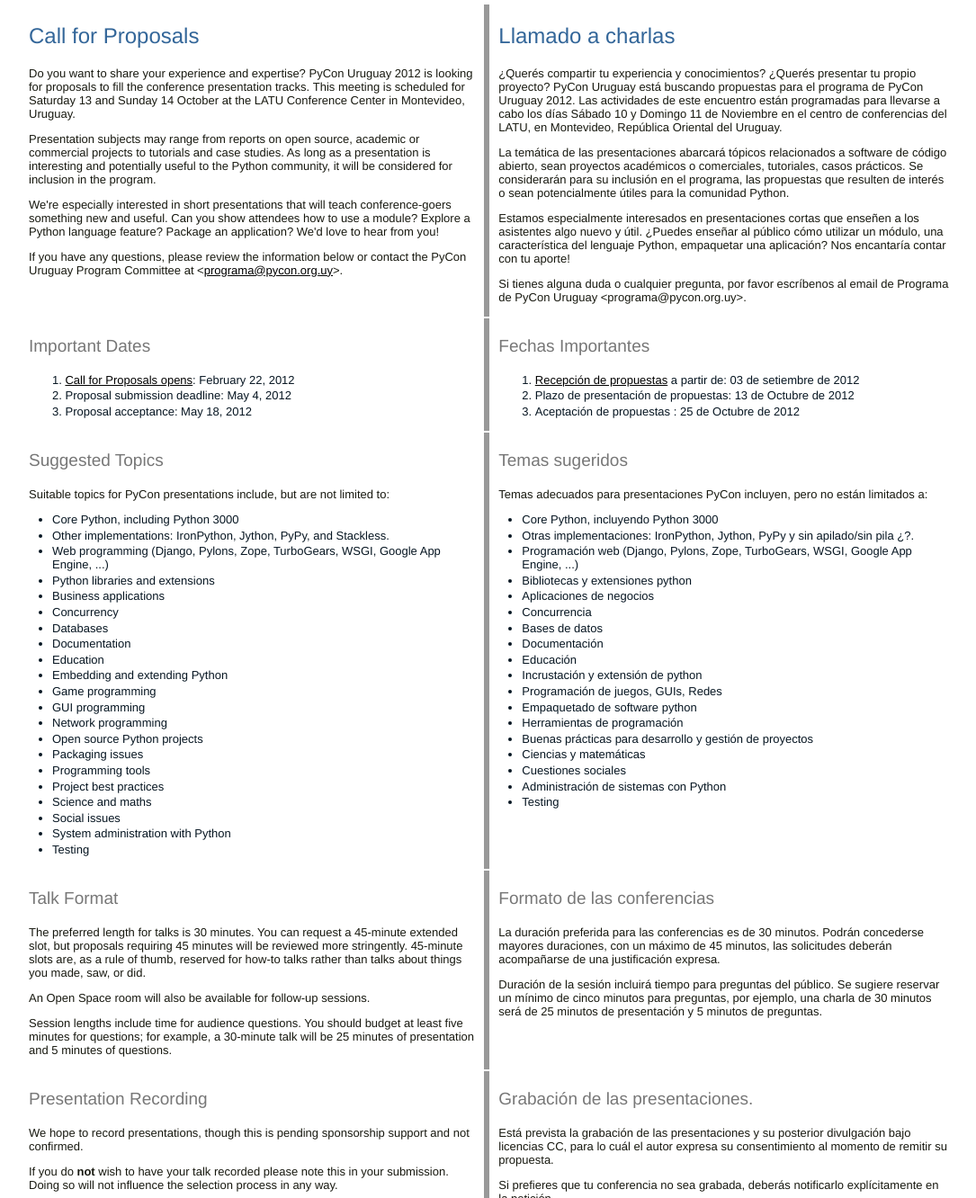
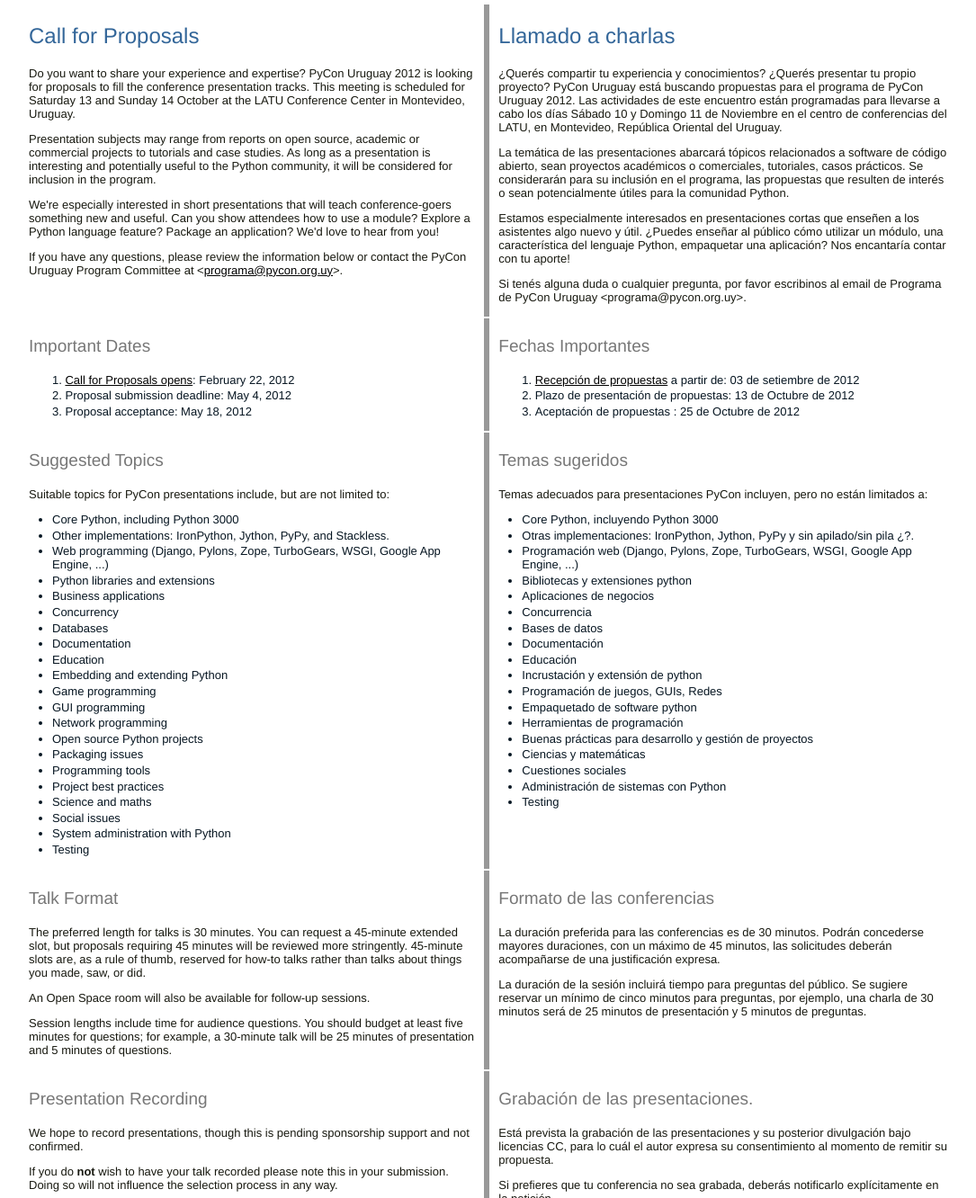
Before and after one commit to emezeta/pyconuy, a plain HTML site: page index.html in a window 1280 px wide. Shown: the top 1332 px of the page at 90% size, without its empty margins (150-1235 px from the left). Drawn offline with Linux system fonts and the light colour scheme.

Commit message:
Algunas correcciones al texto

```diff
--- a/index.html
+++ b/index.html
@@ -84,8 +84,8 @@ que
 enseñen a los asistentes algo nuevo y útil. ¿Puedes enseñar al público
 cómo utilizar un módulo, una característica del lenguaje Python,
 empaquetar una aplicación? Nos encantaría contar con tu aporte!</p>
-      <p>Si tienes alguna duda o cualquier pregunta, por favor
-escríbenos al email
+      <p>Si tenés alguna duda o cualquier pregunta, por favor
+escribinos al email
 de Programa de PyCon Uruguay &lt;programa@pycon.org.uy&gt;.</p>
       </td>
     </tr>
@@ -197,7 +197,7 @@ concederse mayores duraciones, con un máximo de 45 minutos, las
 solicitudes deberán acompañarse de una justificación expresa.</p>
 
 
-      <p>Duración de la sesión incluirá tiempo para preguntas del
+      <p>La duración de la sesión incluirá tiempo para preguntas del
 público. Se
 sugiere reservar un mínimo de cinco minutos para preguntas, por
 ejemplo, una charla de 30 minutos será de 25 minutos de presentación y
```
